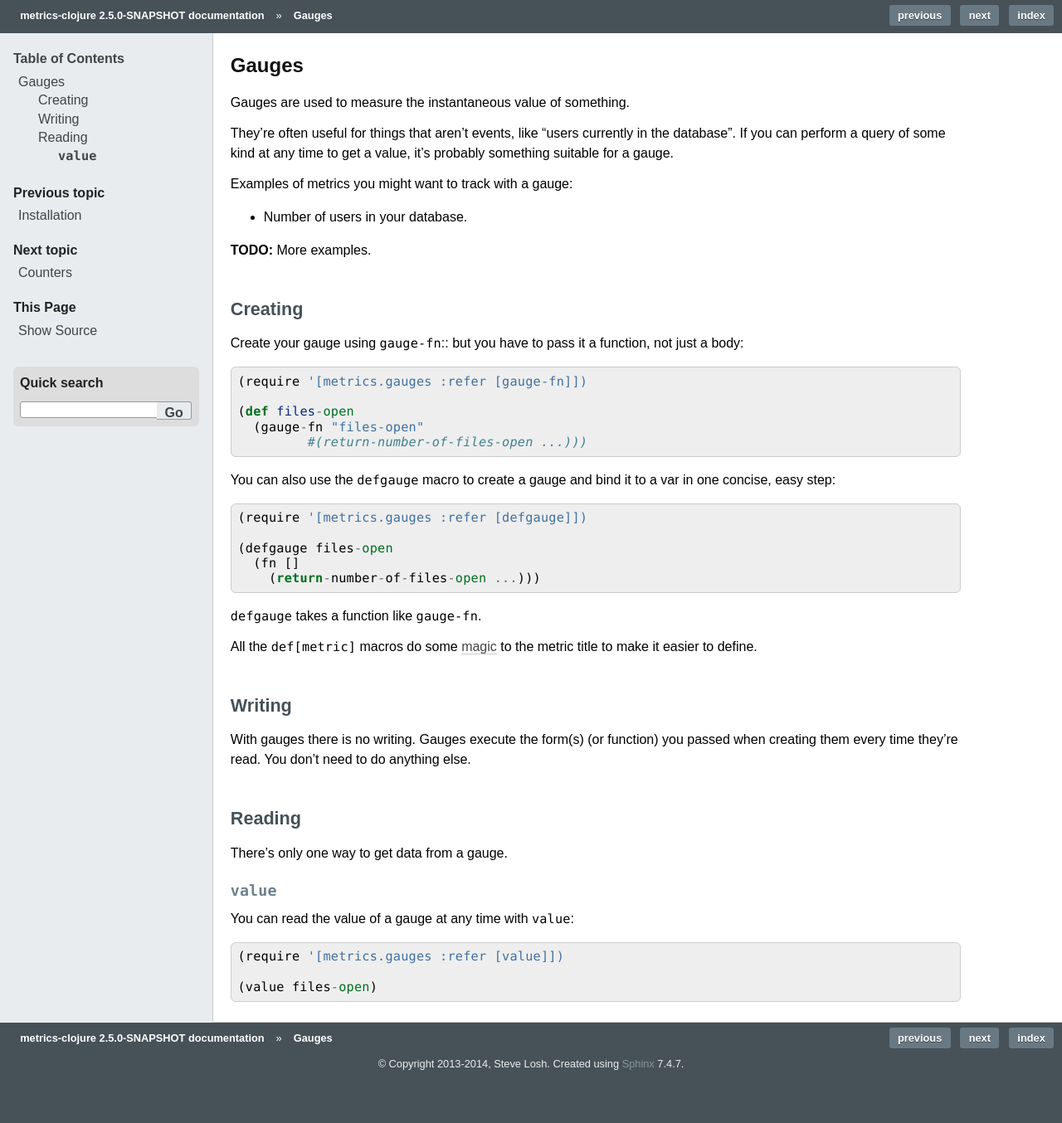
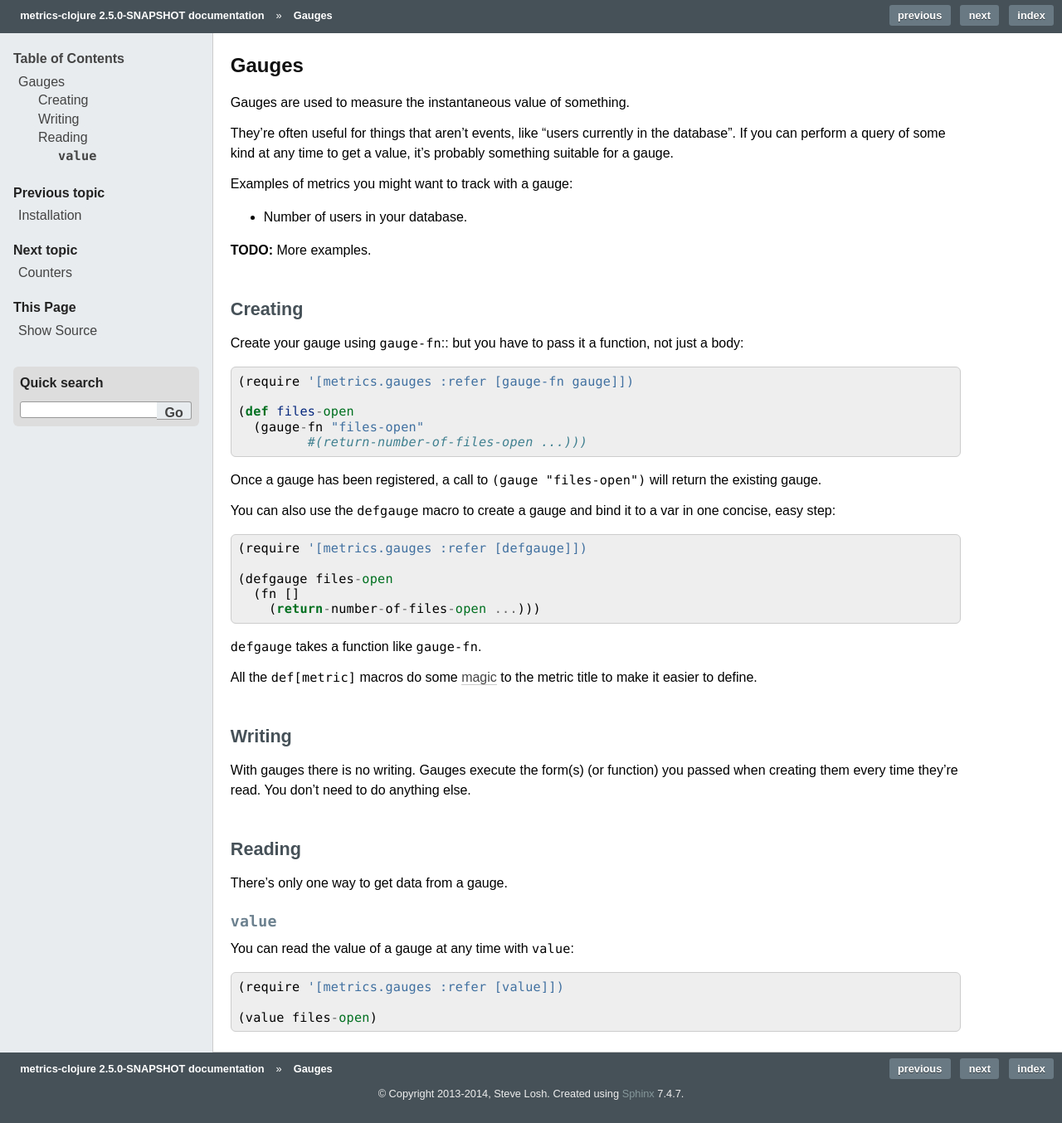
Before and after one commit to clj-commons/metrics-clojure, a Sphinx documentation site: the page built from docs/source/metrics/gauges.rst, in a window 1280 px wide. Shown: the whole page at 83% size. Built offline with Sphinx 7.4.7, drawn with Linux system fonts in a browser that asks for light colours; before the commit the page ends 1317 px from its top, so only the background shows below that.

Commit message:
core/gauges: add a `gauge` method to retrieve an existing gauge
Unlike other types, it was not possible to retrieve a gauge from a
registry unless a direct reference was kept. A new `gauge` function will
allow to retrieve (but not define) an existing gauge from its name or
return nil.

This closes #83.

```diff
--- a/docs/source/metrics/gauges.rst
+++ b/docs/source/metrics/gauges.rst
@@ -19,11 +19,14 @@ Creating
 Create your gauge using ``gauge-fn``::
 but you have to pass it a function, not just a body::
 
-    (require '[metrics.gauges :refer [gauge-fn]])
+    (require '[metrics.gauges :refer [gauge-fn gauge]])
 
     (def files-open
       (gauge-fn "files-open"
              #(return-number-of-files-open ...)))
+
+Once a gauge has been registered, a call to ``(gauge "files-open")`` will
+return the existing gauge.
 
 .. _gauges/defgauge:
 
```
Also changed, not shown: 2 other files.
